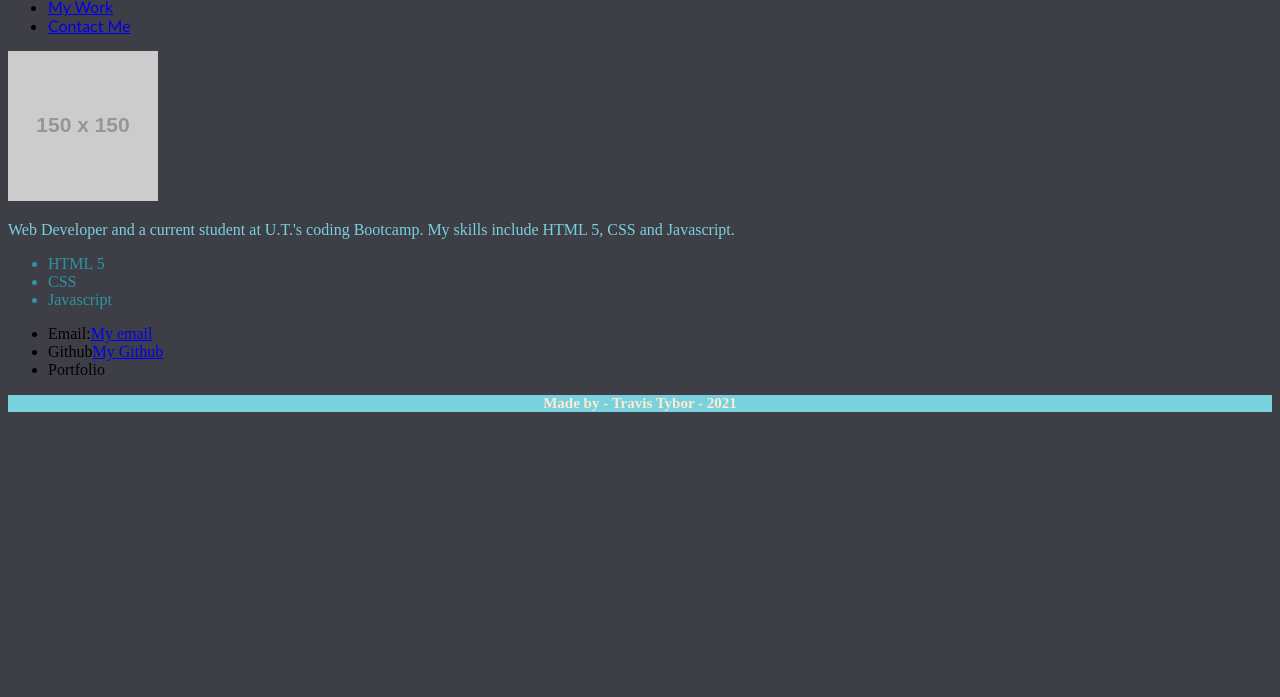
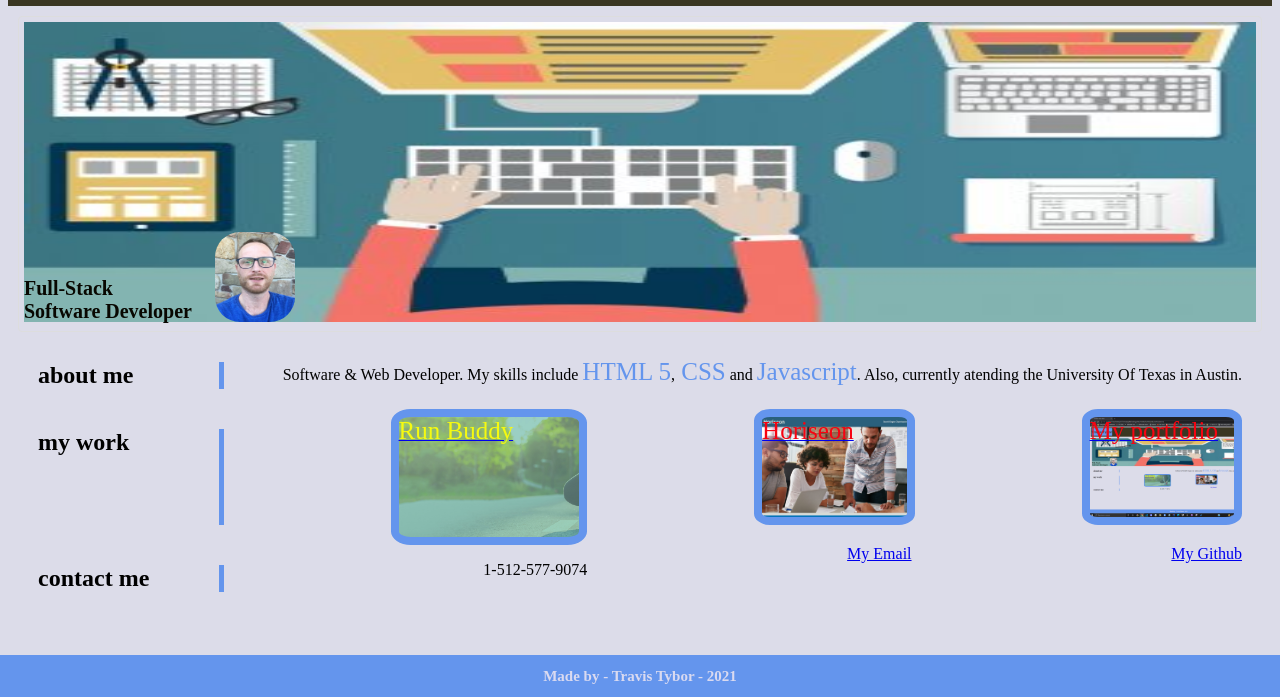
Before and after one commit to tygrski/Portfolio, a plain HTML site: page index.html in a window 1280 px wide. Shown: the part 103-800 px from the top of the page. Drawn offline with Linux system fonts and the light colour scheme; placeholder pictures from the web are drawn by us.

Commit message:
main content

```diff
--- a/css&imgs/CSS/styles.css
+++ b/css&imgs/CSS/styles.css
@@ -1,28 +1,188 @@
 body {
-    background-color: rgb(62, 62, 70);
+    background-color: rgb(220, 220, 233);
+}
+/* header */
+header {
+    font-family: 'Trebuchet MS', 'Lucida Sans Unicode', 'Lucida Grande', 'Lucida Sans', Arial, sans-serif;
+    display: flex;
+    justify-content: space-between;
+    padding: 10px;
+    background-color: rgb(58, 54, 34);
 }
 
-header {
-    font-family: 'Trebuchet MS', 'Lucida Sans Unicode', 'Lucida Grande', 'Lucida Sans', Arial, sans-serif;
+.headingnm {
+    background-color:cornflowerblue;
+}
+
+header nav ul  {
+    display: flex;
+    flex-wrap: wrap;
+    justify-content: space-between;
+    list-style: none;
+    align-items: center;
+
+}
+header nav ul li {
+    padding: 0 15px;
+
+}
+
+header nav ul li::before
+{
+    color: beige;
+}
+
+span  {
+    color: cornflowerblue;
 }
 
 h1 {
     font-family: Verdana, Geneva, Tahoma, sans-serif;
-    color: cornflowerblue;
+    color: rgb(58, 54, 34);
+}
+/* end of header */
+
+/* hero section */
+.hero-section {
+    display: flex;
 }
 
-p {
-color: rgba(121, 212, 224, 0.986);
+.job-title {
+    color: rgb(8, 7, 1);
+    font-size: 20px;
+    font-weight: bold;
+
+
+}
+.hero {
+    margin: 10px;
+    border: 1px solid #ddd;
+    border-radius: 4px;
+    padding: 5px;
+    width: 100%;
+
 }
 
-.skills {
-    color:rgba(46, 149, 165, 0.986);
+.hero-img {
+    width: 100%;
+    height: 300px;
+    object-fit: fill;
+
 }
 
+.my-pic {
+    margin: 10px;
+    padding: 0px;
+    position: absolute;
+    width:30px;
+    height: 40px;
+    top: 320px;
+    left: 200px;
+}
+
+.pic-me {
+     margin: 0px;
+    padding: 5px;
+    width: 80px;
+    height: 90px;
+    border-radius: 30px;
+}
+
+.job-title {
+    position: absolute;
+    top: 380px;
+
+
+}
+
+/* main section */
+
+.main-content {
+    margin-bottom: 50px;
+    margin: 0 30px;
+}
+
+.my-info-container {
+    display: flex;
+    justify-content: space-between;
+
+}
+
+.my-info-container >h2 {
+    flex: 0 0 15%;
+    border-right: thick solid cornflowerblue;
+
+}
+
+.my-info-container p .languages {
+    font-size: 25px;
+}
+
+
+/* .section-me {
+    border-right: thick solid cornflowerblue;
+    width: 150px;
+} */
+
+.about-myself p {
+    color: black;
+    text-align: center;
+
+}
+
+.runbuddy {
+    background-image: url("../images/RB-hero.jpg");
+    width: 15%;
+    height: 120px;
+    background-repeat: no-repeat;
+    background-size: cover;
+    border: solid cornflowerblue 8px;
+    border-radius: 10%;
+
+}
+
+.horiseon {
+    background-image: url("../images/Horiseon.jpg");
+    width: 12%;
+    height: 100px;
+    background-repeat: no-repeat;
+    background-size: cover;
+    border: solid cornflowerblue 8px;
+    border-radius: 10%;
+}
+
+.portfolio {
+    background-image: url("../images/portfolio.png");
+    width: 12%;
+    height: 100px;
+    background-repeat: no-repeat;
+    background-size: cover;
+    border: solid cornflowerblue 8px;
+    border-radius: 10%;
+}
+.workrb {
+    color: rgb(246, 250, 16);
+    font-size: 25px;
+}
+.workhr {
+    color: rgb(246, 4, 17);
+    font-size: 25px;
+}
+
+
+
+
+
+
+/* footer */
 footer {
  text-align: center;
  font-size: 10px;
- color: blanchedalmond;
- background-color: rgba(121, 212, 224, 0.986);
-
+ color:  rgb(218, 218, 240);
+ background-color: cornflowerblue;
+ position: fixed;
+ left: 0;
+ bottom: 0;
+ width: 100%;
+ margin-top: 15px;
 }
--- a/index.html
+++ b/index.html
@@ -8,46 +8,73 @@
  <body>
      <!--Header section  -->
     <header>
-         <h1>Travis Tybor: Web Developer & Student
+        <div class="headingnm">
+        <h1>Travis Tybor
          </h1>
+         </div>
         <nav>
              <ul>
                  <li>
-                    <a href="#about-me">About Me</a>
+                    <a href="#about-me"><span>About Me</span></a>
                 </li>
                  <li>
-                    <a href="#my-work">My Work</a>
+                    <a href="#my-work"><span>My Work</span></a>
                 </li>
                  <li>
-                <a href="#contact">Contact Me</a>
+                <a href="#contact-me"><span>Contact Me</span></a>
                  </li>
              </ul>
         </nav>
     </header>
 
 <!-- Hero section -->
+    <div class="hero-section">
     <section class="hero">
-        <img src="https://via.placeholder.com/150" alt ="cat"/>
+            <img class=hero-img src="css&imgs/images/protfolio-hero.jpg" alt="working at desk">
+            <article class="job-title">
+               Full-Stack<br/> Software Developer
+            </article>
     </section>
+
+<!-- my Image section -->
+    <section class="my-pic">
+        <img class="pic-me" src="css&imgs/images/me.jpg" alt ="my pic"/>
+    </section>
+</div>
 
 <!--Main content  -->
     <main>
-        <p> Web Developer and a current student at U.T.'s coding Bootcamp. My skills include HTML 5, CSS and Javascript. </p>
-        <ul class="skills">
-            <li>HTML 5</li>
-            <li>CSS</li>
-            <li>Javascript</li>
         </ul>
-        <ul>
-             <li>Email:<a href="mailto:travis.tybor.tt@gmail.com">My email</a></li>
-             <li>Github<a href="https://github.com/tygrski">My Github</a></li>
-             <li>Portfolio</li>
-        </ul>
+        <section class="main-content">
+            <div>
+                <div class="my-info-container" id="about-me">
+                    <h2 >about me</h2>
+                         <p>Software & Web Developer. My skills include <span class="languages">HTML 5</span>,<span class="languages"> CSS</span> and <span class="languages">Javascript</span>.         Also, currently atending the University Of Texas in Austin.</p>
+                </div>
+                <div class="my-info-container" id="my-work">
+                        <h2  class="section-me">my work</h2>
+                    <div class="runbuddy">
+                        <a  href="https://tygrski.github.io/run-buddy/"><span class="workrb">Run Buddy</span></a>
+                    </div>
+                    <div class="horiseon">
+                        <a href="https://tygrski.github.io/challenge1/"><span class="workhr">Horiseon</a>
+                    </div>
+                    <div class="portfolio">
+                        <a href="https://tygrski.github.io/Portfolio/"><span class="workhr">My portfolio</a>
+                    </div>
+                </div>
+                <div class="my-info-container" id="contact-me">
+                        <h2 >contact me</h2>
+                        <p>1-512-577-9074</p>
+                       <a href ="mailto:travis.tybor.tt@gmail.com">My Email</a>
+                       <a href= "https://github.com/tygrski">My Github</a>
+                </div>
+            </div>
+        </section>
     </main>
 <!-- Footer  -->
         <footer>
             <h2>Made by - Travis Tybor - 2021</h2>
-
         </footer>
 </body>
 </html>
```
Also changed, not shown: css&imgs/images/Horiseon.jpg (added), css&imgs/images/RB-hero.jpg (added), css&imgs/images/me.jpg (added), css&imgs/images/portfolio.png (added), css&imgs/images/protfolio-hero.jpg (added).
